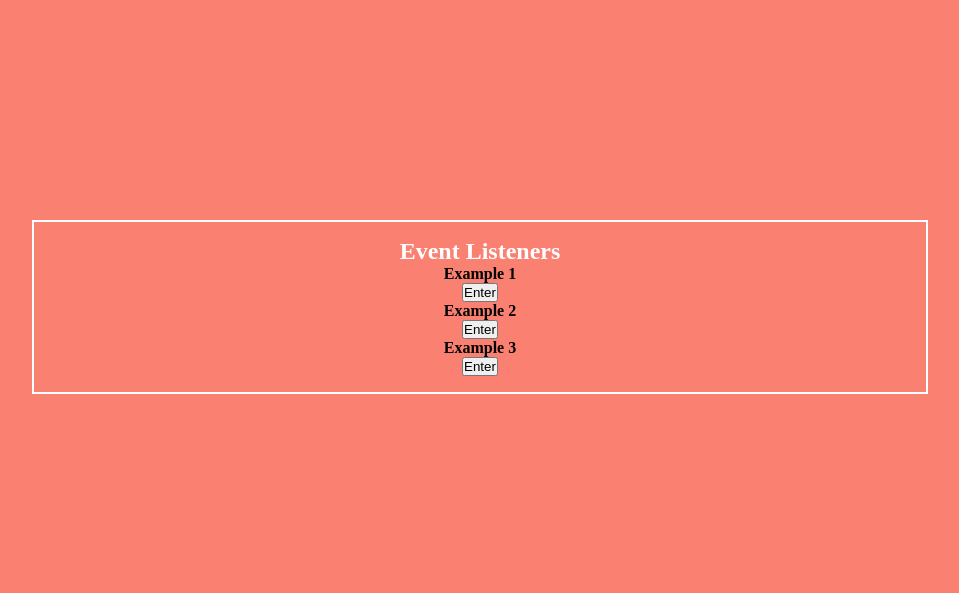
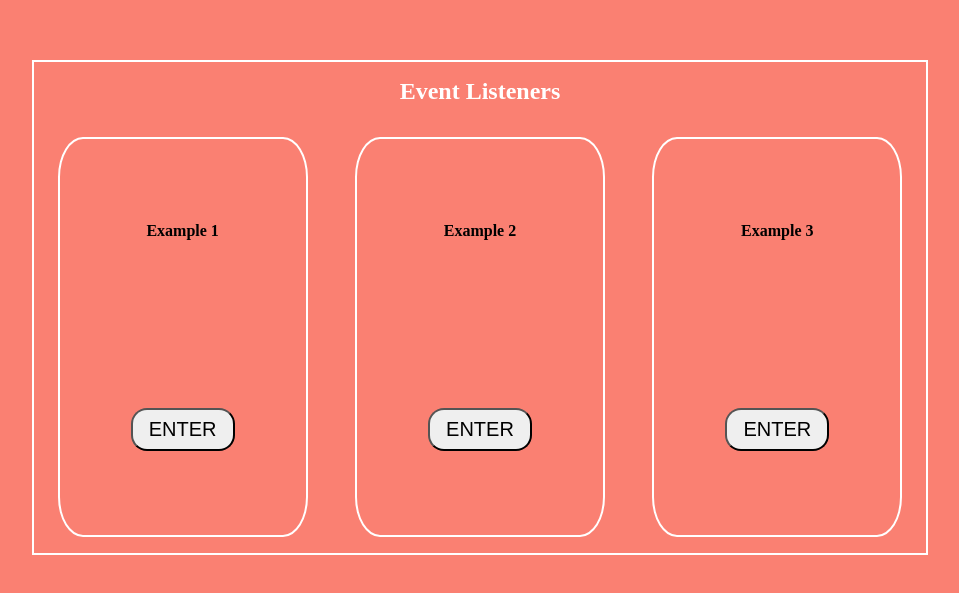
Before and after one commit to webdevKmer/js-dom-manipulation, a plain HTML site: page index.html in a window 1280 px wide. Shown: the part 893-1486 px from the top of the page, without its empty margins (160-1119 px from the left). Drawn offline with Linux system fonts and the light colour scheme.

Commit message:
add evenlisteners examples

```diff
--- a/app.js
+++ b/app.js
@@ -1 +1,12 @@
 // Event Listeners
+const btn2 = document.querySelector('.btn-2')
+btn2.addEventListener('click', () => {
+    alert("Alert Box 2")
+})
+
+const btn3 = document.querySelector('.btn-3')
+const box3 = document.querySelector('.box-3')
+
+btn3.addEventListener('click', () => {
+    box3.style.backgroundColor = "blue"
+})
--- a/index.html
+++ b/index.html
@@ -27,15 +27,15 @@
             <div class="boxes">
                 <div class="box">
                     <h4>Example 1</h4>
-                    <button>Enter</button>
+                    <button onclick="alert('Hello folks')">Enter</button>
                 </div>
                 <div class="box">
                     <h4>Example 2</h4>
-                    <button>Enter</button>
+                    <button class="btn-2">Enter</button>
                 </div>
-                <div class="box">
+                <div class="box box-3">
                     <h4>Example 3</h4>
-                    <button>Enter</button>
+                    <button class="btn-3">Enter</button>
                 </div>
         </div>
     </section>
--- a/styles.css
+++ b/styles.css
@@ -32,3 +32,29 @@ section{
     background-color: salmon;
     display: grid;
 }
+.boxes {
+    display: flex;
+    flex-wrap: wrap;
+    gap: 2rem;
+    align-items: center;
+    justify-content: space-around;
+    margin-top: 2rem;
+}
+.box{
+    /* background-color: #fff; */
+    border: 2px solid white;
+    border-radius: 10%;
+    width: 250px;
+    height: 50vh;
+    display: flex;
+    flex-direction: column;
+    justify-content: space-around;
+    align-items: center;
+}
+.box button{
+    padding: .5rem 1rem;
+    font-size: 1.25rem;
+    border-radius: 1rem;
+    text-transform: uppercase;
+    cursor: pointer;
+}
```
